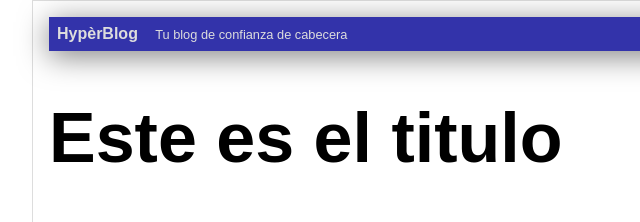
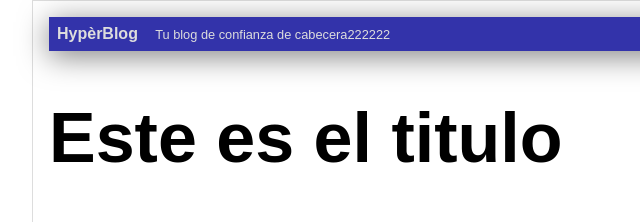
Before and after one commit to Xegodesign/Hyperblog, a plain HTML site: page index.html in a window 1280 px wide. Shown: the top 222 px of the page, 143-783 px from the left. Drawn offline with Linux system fonts and the light colour scheme.

Commit message:
una version del hyperblog

```diff
--- a/index.html
+++ b/index.html
@@ -11,7 +11,7 @@
     <div id="container">
         <div id="cabecera">
              HypèrBlog
-             <span id="tagline">Tu blog de confianza de cabecera</span>
+             <span id="tagline">Tu blog de confianza de cabecera222222</span>
         </div>
         <div id="post">
             <h1>Este es el titulo</h1>
```
